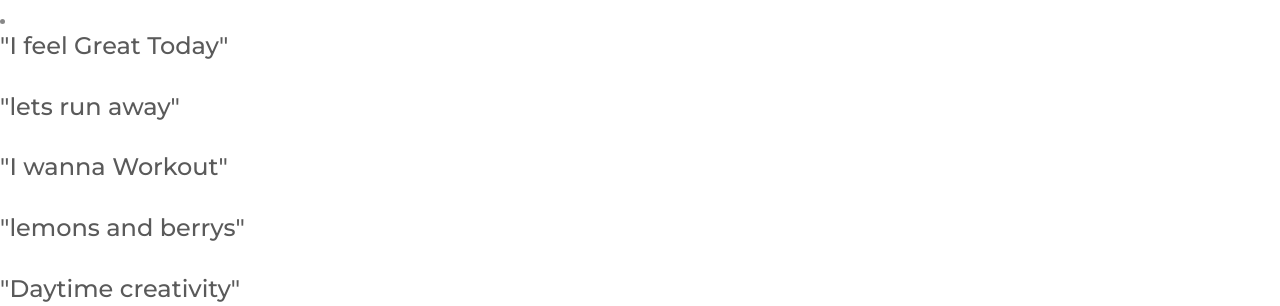
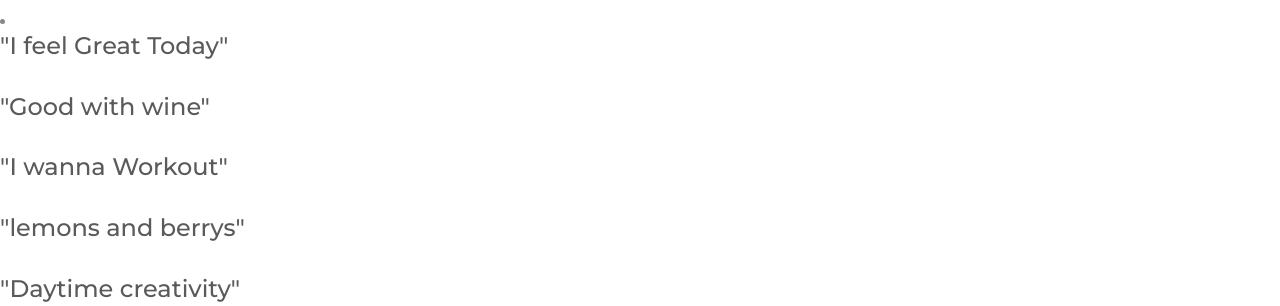
Before and after one commit to medicine-cabinet/front-end-final, a Flask app: page /recomendations in a window 1280 px wide. Shown: the part 705-1011 px from the top of the page. Run offline with Flask 2, Linux system fonts and the light colour scheme; some libraries are stand-ins or nearby versions.

Commit message:
Update recomendations.html

```diff
--- a/medcab/templates/recomendations.html
+++ b/medcab/templates/recomendations.html
@@ -14,7 +14,7 @@
 </li>
 <li>
     <h4>"I feel Great Today"</h4><br>
-    <h4>"lets run away"</h4><br>
+    <h4>"Good with wine"</h4><br>
     <h4>"I wanna Workout"</h4><br>
     <h4>"lemons and berrys"</h4><br>
     <h4>"Daytime creativity"</h4>
```
